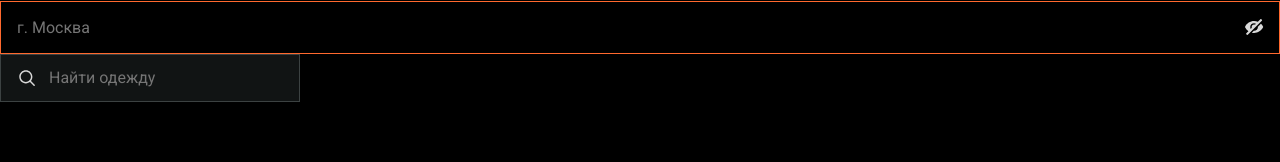
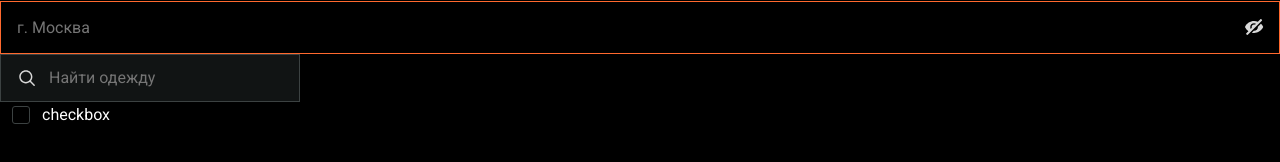
Before and after one commit to winder10fps/Abibas_frontend, a React (Vite) app: page / in a window 1280 px wide. Shown: the part 184-346 px from the top of the page. Built offline with nearby package versions, Linux system fonts and the light colour scheme.

Commit message:
компонент Checkbox

```diff
--- a/src/pages/home/ui/HomePage.tsx
+++ b/src/pages/home/ui/HomePage.tsx
@@ -1,10 +1,10 @@
 import { Input, SearchInput, Text } from "@/shared/ui"
+import { Checkbox } from "@/shared/ui/Checkbox/Checkbox";
 import { useRef, useState } from "react"
 
 export const HomePage = () => {
   const ref = useRef<HTMLInputElement>(null)
   const [query, setQuery] = useState('');
-
 
   return (
     <>
@@ -12,6 +12,7 @@ export const HomePage = () => {
       <Text size="micro" color="foreground">text</Text>
       <Input id="input" label="Инпут" placeholder="г. Москва" type="password" errorMessage="dwce" />
       <SearchInput ref={ref} value={query} onChange={(e) => setQuery(e.target.value)} onClear={() => setQuery('')} />
+      <Checkbox label="checkbox"/>
     </>
   )
 }
--- /dev/null
+++ b/src/shared/ui/Checkbox/Checkbox.css
@@ -0,0 +1,44 @@
+.checkbox {
+  display: inline-flex;
+  align-items: center;
+  gap: 12px;
+  cursor: pointer;
+}
+
+.checkbox .checkbox-native {
+  width: 0;
+  height: 0;
+  opacity: 0;
+}
+
+.checkbox .checkbox-custom {
+  width: 18px;
+  height: 18px;
+  border: var(--border-secondary);
+  display: inline-flex;
+  border-radius: 3px;
+}
+
+.checkbox .checkmark-icon {
+  width: 100%;
+  height: 100%;
+  opacity: 0;
+  transition: opacity var(--transition-fast);
+}
+
+.checkbox-native:checked+.checkbox-custom .checkmark-icon {
+  opacity: 1;
+}
+
+.checkbox-native:checked+.checkbox-custom {
+  border-color: var(--color-accent);
+}
+
+.checkbox:hover .checkbox-native+.checkbox-custom {
+  border-color: var(--color-accent);
+}
+
+.checkbox:hover .checkbox-native:checked+.checkbox-custom {
+  border-color: var(--color-accent);
+  opacity: .9;
+}
--- /dev/null
+++ b/src/shared/ui/Checkbox/Checkbox.tsx
@@ -0,0 +1,38 @@
+import { type ComponentPropsWithRef } from 'react'
+import './Checkbox.css'
+import { Text } from '@/shared/ui'
+
+type CheckboxProps = ComponentPropsWithRef<'input'> & {
+  label: string
+  errored?: boolean
+}
+
+export const Checkbox = ({
+  label,
+  errored,
+  className = '',
+  id,
+  ref,
+  ...props
+}: CheckboxProps) => {
+  return (
+    <label
+      htmlFor={id}
+      className={`checkbox ${errored ? 'errored' : ''} ${className}`}
+    >
+      <input
+        id={id}
+        ref={ref}
+        type="checkbox"
+        className="checkbox-native"
+        {...props}
+      />
+
+      <span className="checkbox-custom" aria-hidden="true">
+        <img src="/icons/checkbox.svg" className='checkmark-icon' />
+      </span>
+
+      <Text color='light' size='default'>{label}</Text>
+    </label>
+  )
+}
```
Also changed, not shown: public/icons/checkbox.svg (added).
